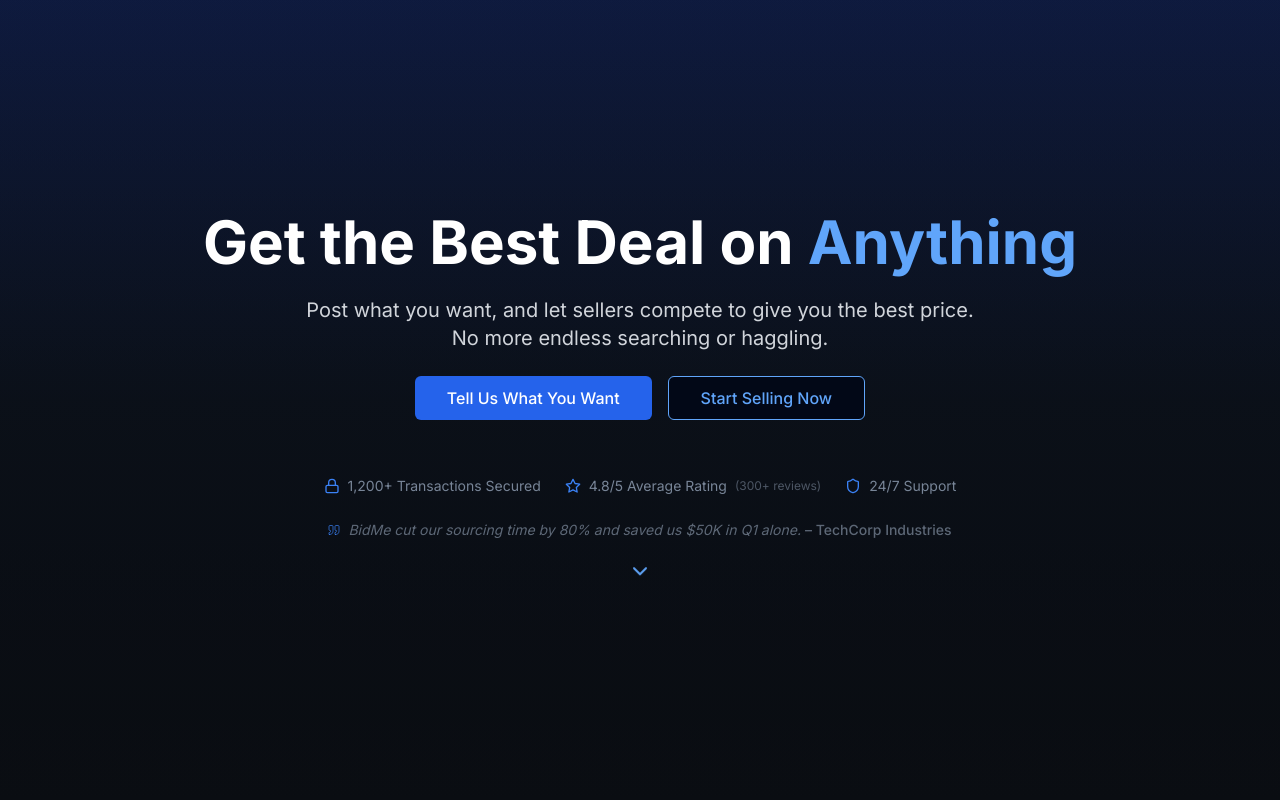
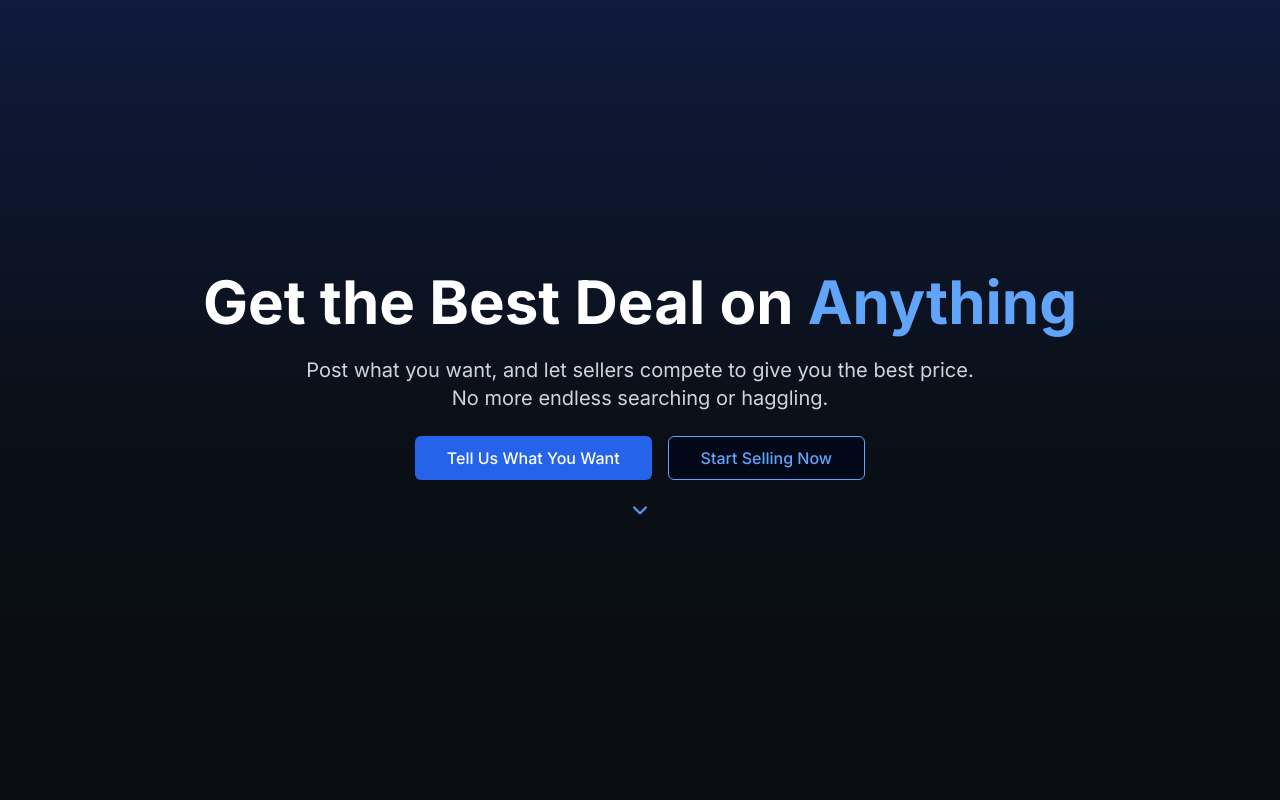
Before and after one commit to hectorestrada911/bidme, a Next.js app: page / in a window 1280 px wide. Shown: the top 800 px of the page. Built offline with nearby package versions, Linux system fonts and the light colour scheme.

Commit message:
Add navigation to hero buttons and scroll link to HowItWorks section

```diff
--- a/src/app/page.tsx
+++ b/src/app/page.tsx
@@ -1,7 +1,7 @@
 "use client"
 
 import { motion } from "framer-motion"
-import { Button } from "@/components/ui/button"
+import { Button } from "../components/ui/button"
 import { ChevronRight, Lock, Star, Shield, Quote, ChevronDown } from "lucide-react"
 import Link from "next/link"
 
@@ -55,62 +55,10 @@ export default function Home() {
           </Link>
         </motion.div>
 
-        {/* Trust Indicators */}
-        <div className="w-full max-w-3xl mx-auto pt-8">
-          <motion.div
-            initial={{ opacity: 0, y: 10 }}
-            animate={{ opacity: 1, y: 0 }}
-            transition={{ delay: 0.3, duration: 0.5 }}
-            className="flex flex-col sm:flex-row items-center justify-center gap-6 text-sm text-muted-foreground/80"
-          >
-            <motion.div
-              whileHover={{ scale: 1.05 }}
-              className="flex items-center gap-2"
-            >
-              <Lock className="h-4 w-4 text-blue-500" />
-              <span>1,200+ Transactions Secured</span>
-            </motion.div>
-            <motion.div
-              whileHover={{ scale: 1.05 }}
-              className="flex items-center gap-2"
-            >
-              <Star className="h-4 w-4 text-blue-500" />
-              <span>4.8/5 Average Rating</span>
-              <span className="text-xs opacity-60">(300+ reviews)</span>
-            </motion.div>
-            <motion.div
-              whileHover={{ scale: 1.05 }}
-              className="flex items-center gap-2"
-            >
-              <Shield className="h-4 w-4 text-blue-500" />
-              <span>24/7 Support</span>
-            </motion.div>
-          </motion.div>
-
-          {/* Micro-testimonial */}
-          <motion.div
-            initial={{ opacity: 0 }}
-            animate={{ opacity: 1 }}
-            transition={{ delay: 0.6, duration: 0.5 }}
-            className="mt-6 text-sm text-muted-foreground/60 flex items-center justify-center gap-2"
-          >
-            <Quote className="h-3 w-3 text-blue-500/70" />
-            <p className="italic">
-              BidMe cut our sourcing time by 80% and saved us $50K in Q1 alone.
-              <span className="ml-1 font-medium not-italic">– TechCorp Industries</span>
-            </p>
-          </motion.div>
-        </div>
-
         <motion.div
-          animate={{
-            y: [0, 10, 0],
-          }}
-          transition={{
-            duration: 1.5,
-            repeat: Infinity,
-            repeatType: "loop",
-          }}
+          initial={{ opacity: 0, y: 20 }}
+          animate={{ opacity: 1, y: 0 }}
+          transition={{ duration: 0.5, delay: 0.8 }}
           className="mt-8"
         >
           <Link href="#how-it-works" className="text-blue-400 hover:text-blue-300 transition-colors">
```
